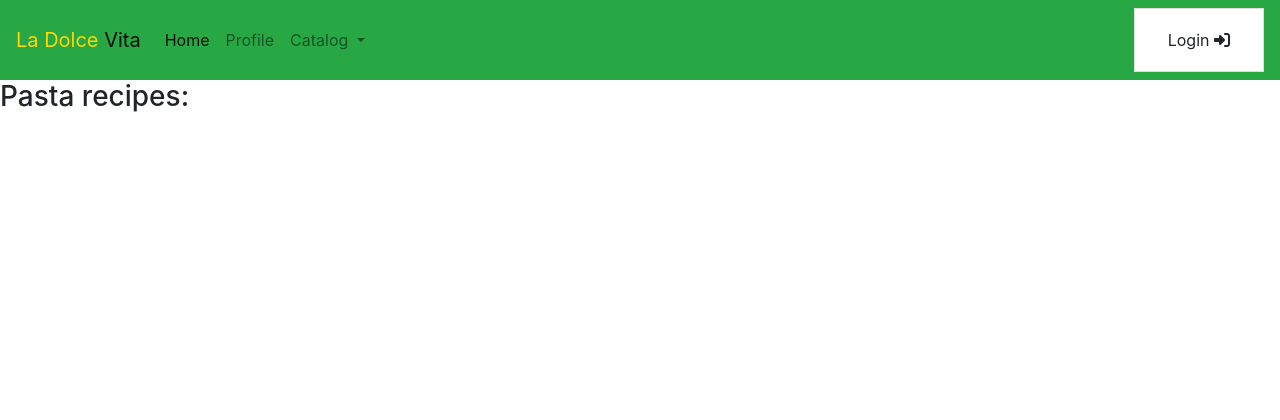
After one commit to svyshcho/restaurnat-service, a Django app: page /pasta/ in a window 1280 px wide. The commit adds this page. Shown: the top 420 px of the page. Run offline with Django 4.2, Linux system fonts and the light colour scheme; data that the repository does not hold is empty; some libraries are stand-ins or nearby versions.

Commit message:
Added list for pasta-catalog

```diff
--- a/requirements.txt
+++ b/requirements.txt
@@ -1 +1,3 @@
 Django~=4.2.3
+django-crispy-forms==2.0
+crispy-bootstrap4==2022.1
--- a/restaurant/urls.py
+++ b/restaurant/urls.py
@@ -1,9 +1,11 @@
 from django.urls import path
 
-from restaurant.views import index
+from restaurant.views import index, PastaListView, PastaDetailView
 
 urlpatterns = [
     path("", index, name="index"),
+    path("pasta/", PastaListView.as_view(), name="pasta-list"),
+    path("pasta/<int:pk>", PastaDetailView.as_view(), name="pasta-detail"),
 ]
 
 app_name = "catalog"
--- a/restaurant/views.py
+++ b/restaurant/views.py
@@ -1,7 +1,7 @@
-import time
+from django.views import generic
 from django.shortcuts import render
 from restaurant.models import Dish, Cook, DishType
-
+from django.contrib.auth.mixins import LoginRequiredMixin
 
 def index(request):
     num_dish_types = DishType.objects.all()
@@ -15,3 +15,14 @@ def index(request):
     }
 
     return render(request, "restaurant/index.html", context=context)
+
+
+class PastaListView(generic.ListView):
+    queryset = Dish.objects.filter(dish_type__name__icontains="pasta")
+    context_object_name = "pasta_list"
+    template_name = "restaurant/pasta_list.html"
+
+
+class PastaDetailView(generic.DetailView):
+    model = Dish
+    template_name = "restaurant/pasta_detail.html"
--- a/restaurant_service/settings.py
+++ b/restaurant_service/settings.py
@@ -37,6 +37,8 @@ INSTALLED_APPS = [
     "django.contrib.sessions",
     "django.contrib.messages",
     "django.contrib.staticfiles",
+    "crispy_forms",
+    "crispy_bootstrap4",
     "restaurant",
 ]
 
@@ -67,6 +69,8 @@ TEMPLATES = [
         },
     },
 ]
+
+CRISPY_TEMPLATE_PACK = "bootstrap4"
 
 WSGI_APPLICATION = "restaurant_service.wsgi.application"
 
--- a/templates/base.html
+++ b/templates/base.html
@@ -8,7 +8,7 @@
       <link rel="stylesheet" href="{% static 'css/styles.css' %}">
 </head>
 <body>
-{% block sidebar %}{% endblock %}
+{% block sidebar %}{% include "includes/sidebar_main.html" %}{% endblock %}
 {% block content %}{% endblock %}
 {% block footer %} {% include "includes/footer.html" %} {% endblock %}
 {% block js_scripts %}{% include "includes/js_scripts.html" %}{% endblock %}
--- a/templates/includes/sidebar_main.html
+++ b/templates/includes/sidebar_main.html
@@ -7,17 +7,17 @@
   <div class="collapse navbar-collapse" id="navbarSupportedContent">
     <ul class="navbar-nav mr-auto">
       <li class="nav-item active">
-        <a class="nav-link" href="#">Home <span class="sr-only">(current)</span></a>
+        <a class="nav-link" href="{% url 'catalog:index' %}">Home <span class="sr-only">(current)</span></a>
       </li>
       <li class="nav-item">
-        <a class="nav-link" href="#">Link</a>
+        <a class="nav-link" href="#">Profile</a>
       </li>
       <li class="nav-item dropdown">
         <a class="nav-link dropdown-toggle" href="#" role="button" data-toggle="dropdown" aria-expanded="false">
-          Dropdown
+          Catalog
         </a>
         <div class="dropdown-menu">
-          <a class="dropdown-item" href="#">Action</a>
+          <a class="dropdown-item" href="{% url 'catalog:pasta-list' %}">Pasta</a>
           <a class="dropdown-item" href="#">Another action</a>
           <a class="dropdown-item" href="#">Action</a>
           <a class="dropdown-item" href="#">Another action</a>
@@ -28,8 +28,7 @@
     </ul>
     <form class="form-inline my-2 my-lg-0">
       {% if user.is_authenticated %}
-        <li class="list-group-item">User: <a href="{{ user.get_absolute_url }}">{{ user.get_username }}</a></li>
-        <li class="list-group-item btn btn-primary"><a href="{% url 'logout'%}?next={{request.path}}">Logout</a></li>
+        <li class="list-group-item"><a href="{% url 'logout'%}?next={{request.path}}"><button type="button" class="btn btn-gray">Logout</button></a></li>
       {% else %}
         <li class="list-group-item"><a href="{% url 'login'%}?next={{request.path}}"><button type="button" class="btn btn-gray">Login <i class="fa-solid fa-right-to-bracket"></i></button></a></li>
       {% endif %}
--- /dev/null
+++ b/templates/restaurant/pasta_detail.html
@@ -0,0 +1,4 @@
+{% extends "base.html" %}
+{% block content %}
+  {{ dish.name }}
+{% endblock %}
--- /dev/null
+++ b/templates/restaurant/pasta_list.html
@@ -0,0 +1,12 @@
+{% extends "base.html" %}
+{% block content %}
+    <h3>Pasta recipes: </h3>
+  {% if pasta_list %}
+    <oL>
+    {% for pasta in pasta_list %}
+      <li>Pasta: <a href="{% url 'catalog:pasta-detail' pk=pasta.id %}" style="text-decoration: none">{{ pasta.name }}</a>, Price: {{ pasta.price }} </li>
+    {% endfor %}
+    </oL>
+  {% else %}
+  {% endif %}
+{% endblock %}
```
Also changed, not shown: templates/includes/sidebar.html (deleted, +0 -40 lines), templates/registration/logged_out.html (added, +7 -0 lines), templates/registration/login.html (+19 -0 lines).
